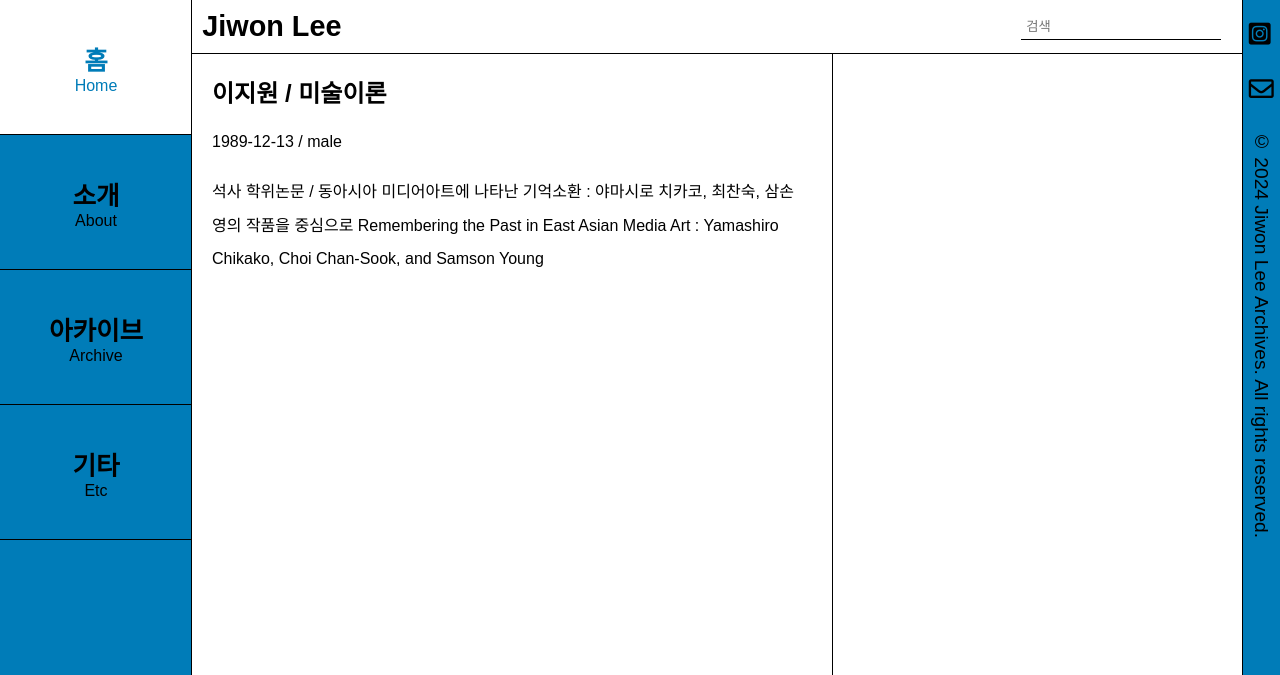
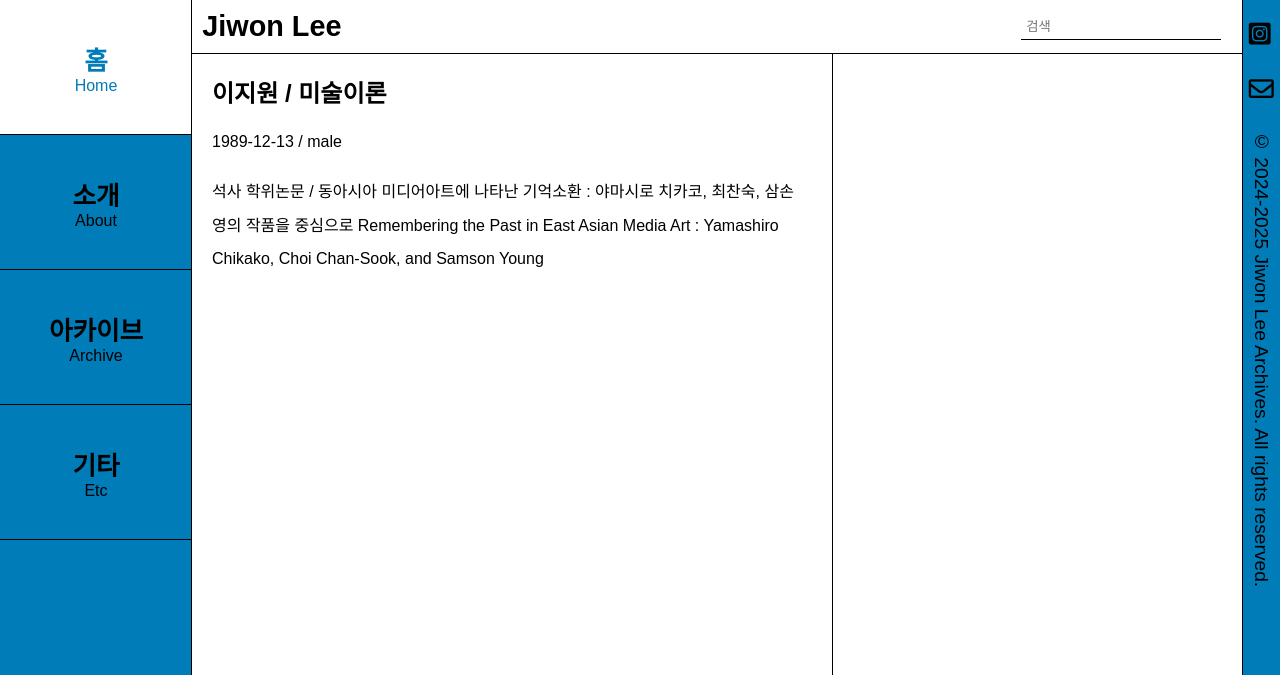
Before and after one commit to LfayeJ/archives, a Jekyll site: the page built from about.md, in a window 1280 px wide. Shown: the top 675 px of the page. Built offline with Jekyll 4.4.1, drawn with Linux system fonts in a browser that asks for light colours; some web fonts are replaced.

Commit message:
Update footer.html

```diff
--- a/_includes/footer.html
+++ b/_includes/footer.html
@@ -2,6 +2,6 @@
     <aside class="additional-side-menu">
           <a href="https://www.instagram.com/lfaye_ji/"><i class="fab fa-instagram-square"></i></a>
           <a href="mailto:lfaye1213@gmail.com"><i class="far fa-envelope"></i></a>
-          <span class="side-title">&copy; 2024 Jiwon Lee Archives. All rights reserved.</span>
+          <span class="side-title">&copy; 2024-2025 Jiwon Lee Archives. All rights reserved.</span>
         </aside>
 </footer>
```
